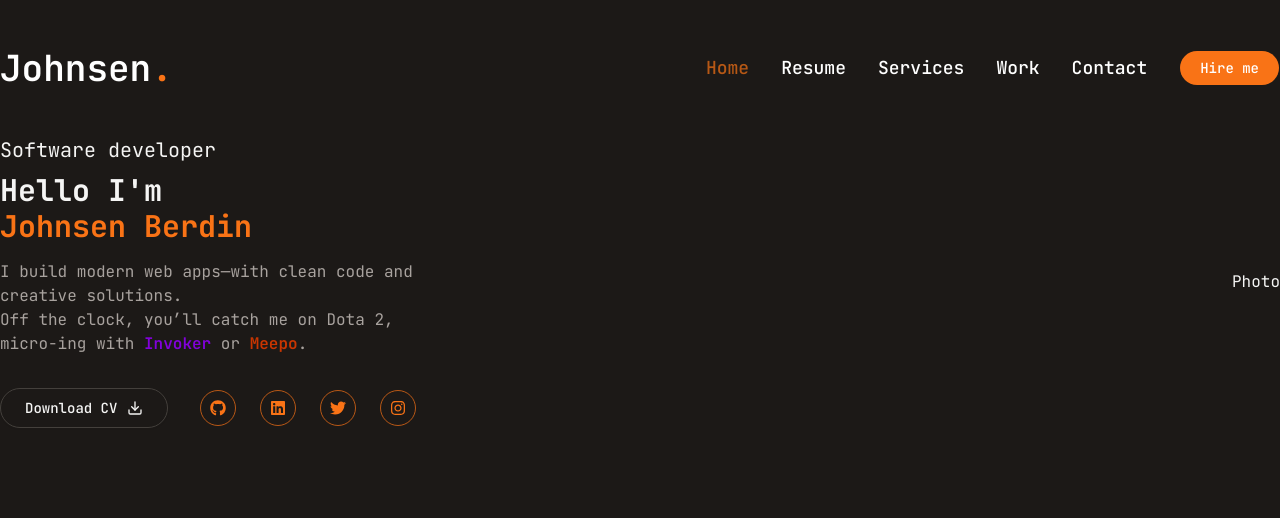
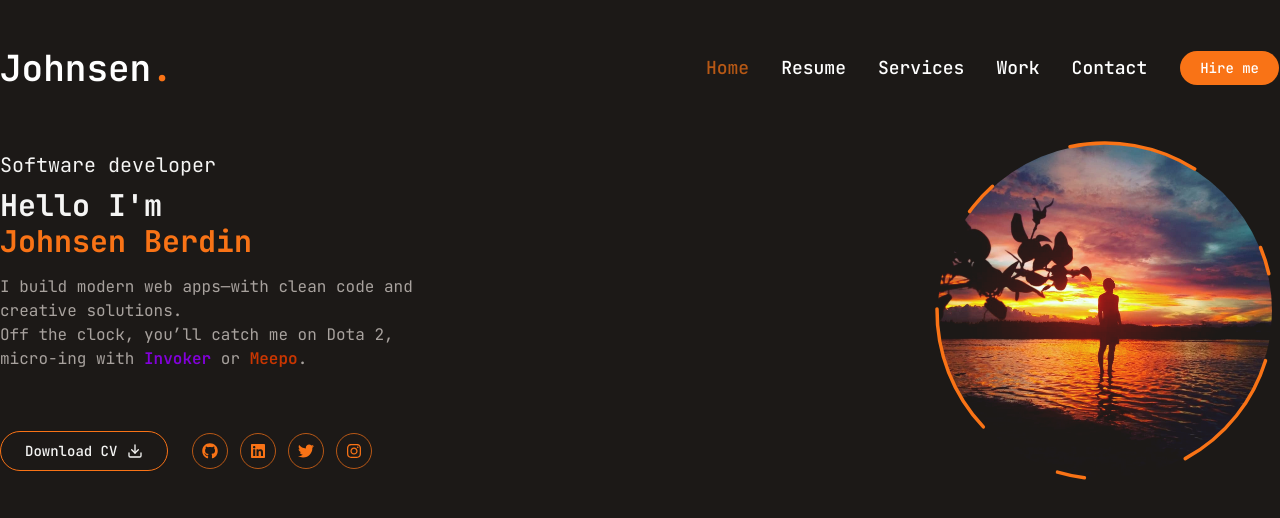
Before and after one commit to codeGoCodeNot/Modern-portfolio, a Next.js app: page / in a window 1280 px wide. Shown: the top 518 px of the page. Built offline with nearby package versions, Linux system fonts and the light colour scheme.

Commit message:
profile implemented

```diff
--- a/src/app/page.tsx
+++ b/src/app/page.tsx
@@ -1,3 +1,4 @@
+import Photo from "@/components/photo/components/photo";
 import Social from "@/components/social/components/social";
 import { Button } from "@/components/ui/button";
 import { FiDownload } from "react-icons/fi";
@@ -7,7 +8,7 @@ const HomePage = () => {
     <section className="h-full">
       <div className="container mx-auto h-full">
         <div className="flex flex-col lg:flex-row items-center justify-between">
-          <div className="text-center lg:text-left">
+          <div className="text-center lg:text-left order-2 lg:order-none">
             <span className="text-xl">Software developer</span>
             <h1 className="text-3xl font-bold mt-2">
               Hello I'm <br />
@@ -22,10 +23,13 @@ const HomePage = () => {
               </span> or{" "}
               <span className="font-semibold text-orange-700">Meepo</span>.
             </p>
-
             {/* btn and social accs */}
-            <div className="flex flex-col lg:flex-row items-center lg:gap-x-8 gap-y-8 mt-8">
-              <Button variant="outline" className="rounded-full px-6" size="lg">
+            <div className="flex flex-col lg:flex-row items-center lg:gap-x-6 gap-y-6 mt-15">
+              <Button
+                variant="outline"
+                className="border-primary rounded-full px-6"
+                size="lg"
+              >
                 <span>Download CV</span>
                 <FiDownload className="ml-1" />
               </Button>
@@ -34,9 +38,12 @@ const HomePage = () => {
               </div>
             </div>
           </div>
-          <div>Photo</div>
+          <div className="order-1 lg:order-none mb-8 lg:mb-0">
+            <Photo />
+          </div>
         </div>
       </div>
+      {/* <Stats /> */}
     </section>
   );
 };
--- /dev/null
+++ b/src/components/photo/components/photo.tsx
@@ -0,0 +1,61 @@
+"use client";
+
+import { motion } from "framer-motion";
+import Image from "next/image";
+
+const Photo = () => {
+  return (
+    <div className="relative w-[200px] h-[200px] lg:w-[350px] lg:h-[350px]">
+      <motion.div
+        initial={{ opacity: 0 }}
+        animate={{ opacity: 1 }}
+        transition={{ delay: 2, duration: 0.4, ease: "easeIn" }}
+        className="relative w-full h-full"
+      >
+        <motion.div
+          initial={{ opacity: 0 }}
+          animate={{ opacity: 1 }}
+          transition={{ delay: 2.4, duration: 0.4, ease: "easeInOut" }}
+          className="absolute inset-[8px] overflow-hidden rounded-full mix-blend-lighten"
+        >
+          <Image
+            src="/assets/profile.png"
+            alt="Profile Photo"
+            fill
+            quality={100}
+            className="object-cover object-[50%_30%]"
+          />
+        </motion.div>
+
+        <motion.svg
+          className="absolute inset-0 w-full h-full"
+          fill="transparent"
+          viewBox="0 0 200 200"
+          xmlns="http://www.w3.org/2000/svg"
+        >
+          <motion.circle
+            cx="100"
+            cy="100"
+            r="96"
+            stroke="#f97316"
+            strokeWidth="2"
+            strokeLinecap="round"
+            strokeLinejoin="round"
+            initial={{ strokeDasharray: "24 10 0 0 " }}
+            animate={{
+              strokeDasharray: ["15 120 25 25", "16 25 92 72", "4 250 22 22"],
+              rotate: [120, 360],
+            }}
+            transition={{
+              duration: 20,
+              repeat: Infinity,
+              repeatType: "reverse",
+            }}
+          />
+        </motion.svg>
+      </motion.div>
+    </div>
+  );
+};
+
+export default Photo;
--- a/src/components/social/components/social.tsx
+++ b/src/components/social/components/social.tsx
@@ -3,7 +3,7 @@ import { socialItems } from "../social-items";
 
 const Social = () => {
   return (
-    <div className="flex gap-x-6">
+    <div className="flex gap-x-3">
       {socialItems.map((item) => (
         <Link
           href={item.path}
--- a/src/components/social/social-items.tsx
+++ b/src/components/social/social-items.tsx
@@ -1,8 +1,20 @@
 import { FaGithub, FaInstagram, FaLinkedin, FaTwitter } from "react-icons/fa";
 
 export const socialItems = [
-  { icon: <FaGithub />, path: "" },
-  { icon: <FaLinkedin />, path: "" },
-  { icon: <FaTwitter />, path: "" },
-  { icon: <FaInstagram />, path: "" },
+  {
+    icon: <FaGithub />,
+    path: "https://github.com/codeGoCodeNot",
+  },
+  {
+    icon: <FaLinkedin />,
+    path: "https://www.linkedin.com/in/johnsen-berdin-a30b4a383",
+  },
+  {
+    icon: <FaTwitter />,
+    path: "https://x.com/berdinjohnsen",
+  },
+  {
+    icon: <FaInstagram />,
+    path: "https://www.instagram.com/johnsenberdin/",
+  },
 ];
```
Also changed, not shown: public/assets/profile.png (added), public/images/great-gatsby.avif (deleted).
